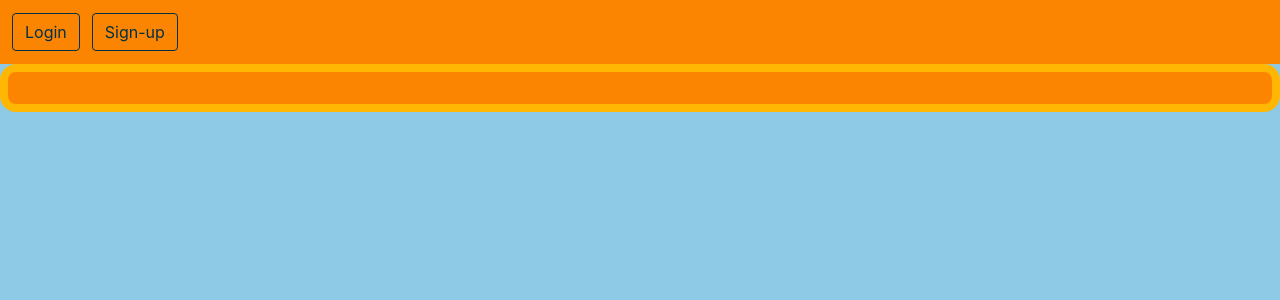
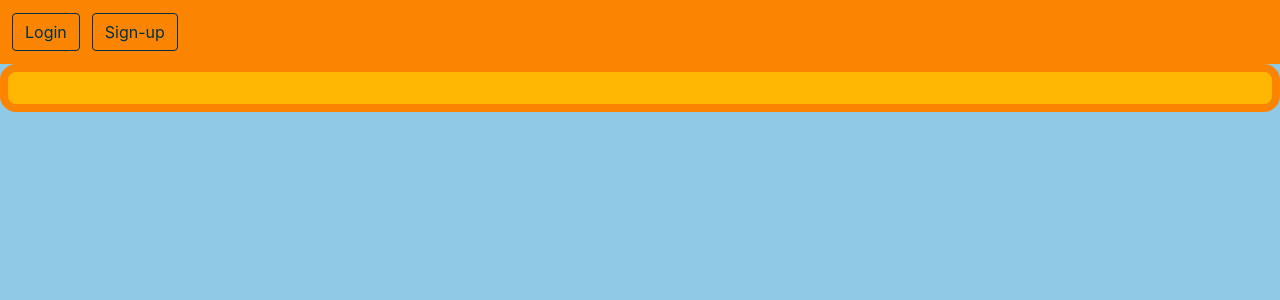
Before and after one commit to blakdragon39/CodenameMapleWebsite, a React (Create React App) app: page /sign-up in a window 1280 px wide. Shown: the top 300 px of the page. Built offline with nearby package versions, Linux system fonts and the light colour scheme.

Commit message:
More Surround css

```diff
--- a/src/components/common/Surround.css
+++ b/src/components/common/Surround.css
@@ -1,8 +1,18 @@
+.surroundReverse, .surround {
+  padding: 16px;
+  border-radius: 16px;
+  border-width: 8px;
+  border-style: solid;
+}
+
 .surround {
+  background: #ffb703;
+  border-color: #fb8500;
+}
+
+.surroundReverse {
   background: #fb8500;
-  padding: 16px;
-  border: 8px solid #ffb703;
-  border-radius: 16px;
+  border-color: #ffb703;
 }
 
 /*# sourceMappingURL=Surround.css.map */
--- a/src/components/common/Surround.js
+++ b/src/components/common/Surround.js
@@ -2,16 +2,17 @@ import React from 'react'
 import PropTypes from 'prop-types'
 import './Surround.css'
 
-const Surround = (props) => {
+const Surround = ({ reverse, ...props }) => {
     return (
-        <div className='surround'>
+        <div className={reverse ? 'surroundReverse' : 'surround'}>
             { props.children }
         </div>
     )
 }
 
 Surround.propTypes = {
-    children: PropTypes.node.isRequired
+    children: PropTypes.node.isRequired,
+    reverse: PropTypes.bool
 }
 
 Surround.displayName = 'Surround'
--- a/src/components/common/Surround.scss
+++ b/src/components/common/Surround.scss
@@ -1,8 +1,20 @@
 @use "../../css/colors";
 
+%surroundParent {
+    padding: 16px;
+    border-radius: 16px;
+    border-width: 8px;
+    border-style: solid;
+}
+
 .surround {
+    @extend %surroundParent;
+    background: colors.$color-primary-highlight;
+    border-color: colors.$color-primary;
+}
+
+.surroundReverse {
+    @extend %surroundParent;
     background: colors.$color-primary;
-    padding: 16px;
-    border: 8px solid colors.$color-primary-highlight;
-    border-radius: 16px;
+    border-color: colors.$color-primary-highlight;
 }
--- a/src/components/login/LoginModal.js
+++ b/src/components/login/LoginModal.js
@@ -59,7 +59,7 @@ const LoginModal = ({ visible, setVisible }) => {
             onHide={dismissLogin}
             centered={true}>
 
-            <Surround>
+            <Surround reverse>
                 {
                     loginState.error ?
                         <Alert variant='danger' dismissible onClose={dismissError}>{ loginState.error }</Alert> :
```
Also changed, not shown: 1 other file (tests, documents, lock files or other folders).
